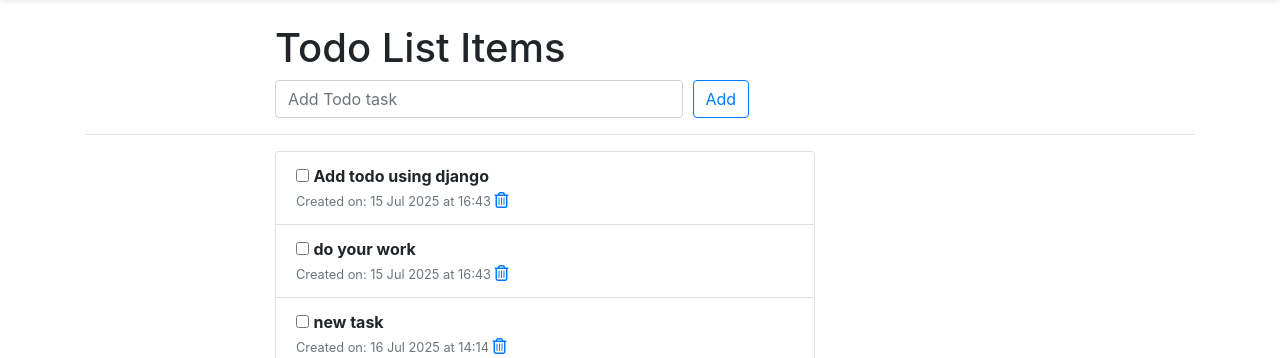
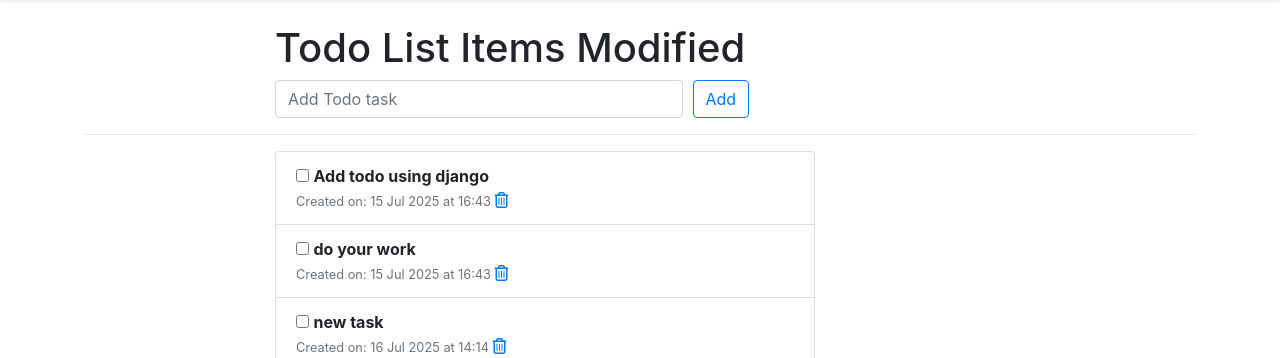
Before and after one commit to anil2211/python-django-devops_todo, a Django app: template todos/templates/todos/index.html in a window 1280 px wide. Shown: the part 79-437 px from the top of the page. Run offline with Django 3.2, Linux system fonts and the light colour scheme; the template is opened without the code that fills it: values that come from a table or form of the project are taken from there, others are empty; data comes from the database, SQL or seed files in the repository; some libraries are stand-ins or nearby versions.

Commit message:
index.html page modified

```diff
--- a/todos/templates/todos/index.html
+++ b/todos/templates/todos/index.html
@@ -13,7 +13,7 @@
     <div class="offset-md-2 col-lg-9">
       <div class="page-header">
         <h1>
-          Todo List Items
+          Todo List Items Modified
         </h1>
       </div>
     </div>
```
